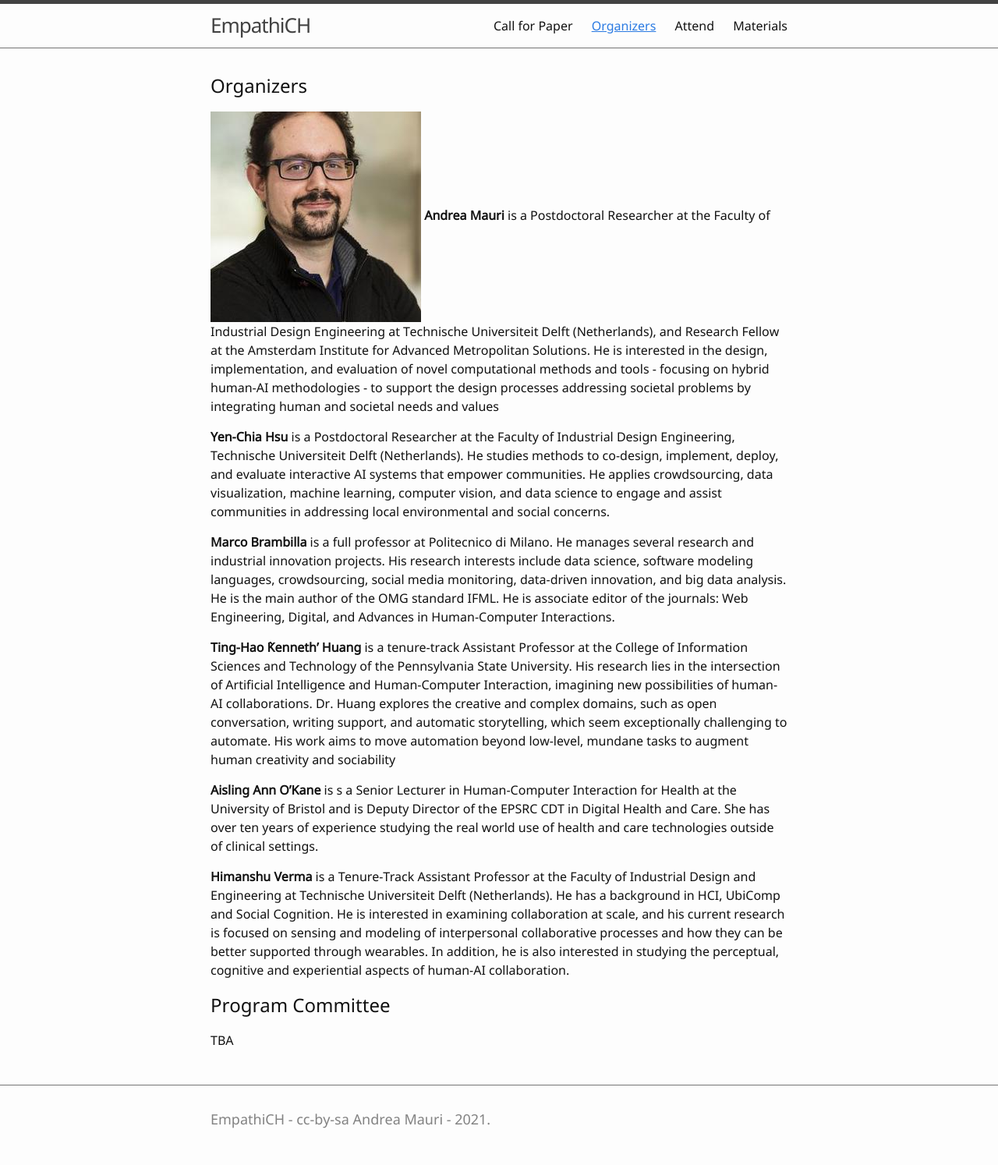
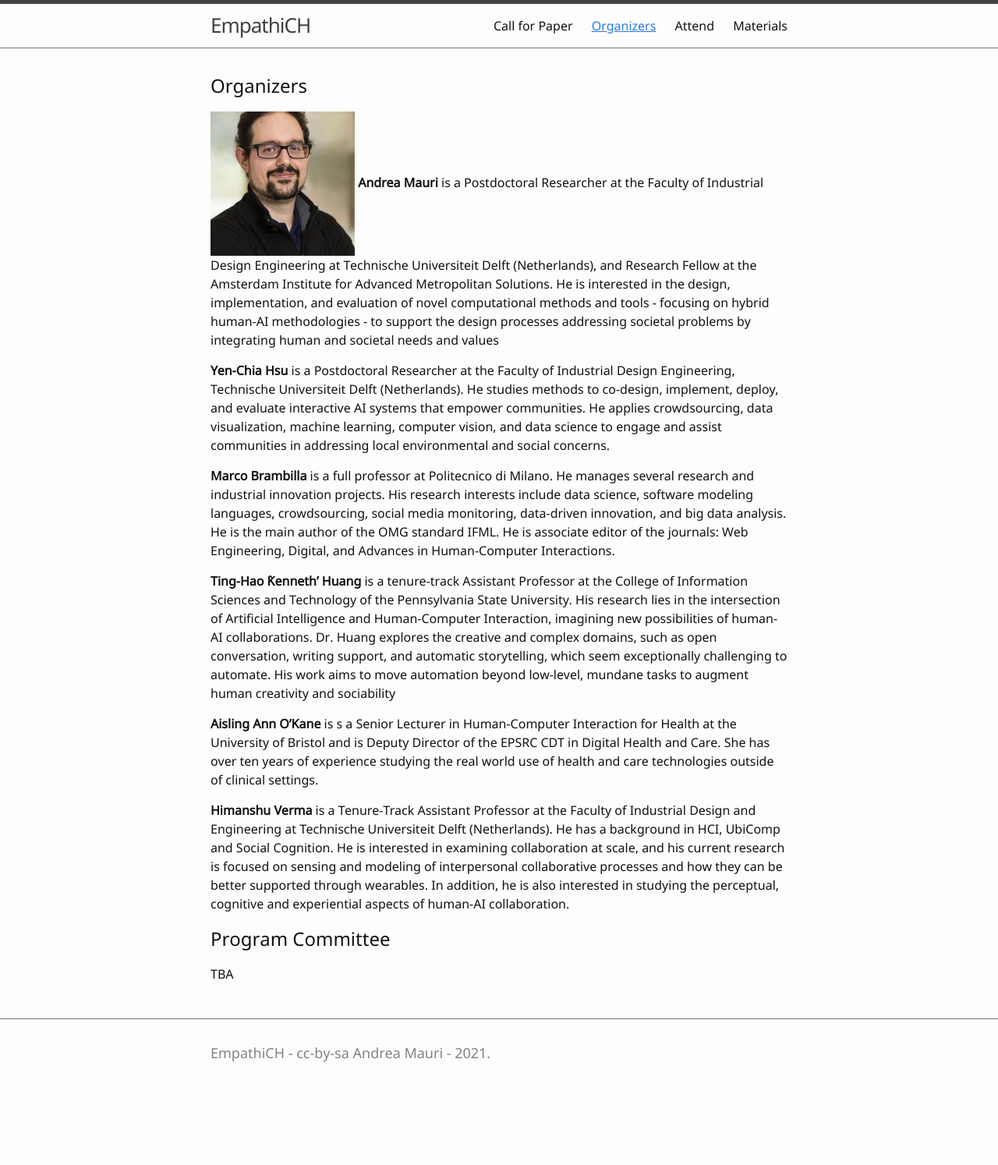
Before and after one commit to empathiCH/empathiCH.github.io, a Jekyll site: the page built from 1-organizers.md, in a window 1280 px wide. Shown: the whole page at 78% size. Built offline with Jekyll 4.4.1, drawn with Linux system fonts in a browser that asks for light colours; after the commit the page ends 1409 px from its top, so only the background shows below that.

Commit message:
adding pics

```diff
--- a/1-organizers.md
+++ b/1-organizers.md
@@ -5,7 +5,7 @@ nav: true
 
 ## Organizers
 
-![image](/images/andrea.jpg){: style="float: left"; height="25%"; width="25%"; margin-right: 10em;} **Andrea Mauri** is a Postdoctoral Researcher at the Faculty of Industrial Design Engineering at Technische Universiteit Delft (Netherlands), and Research Fellow at the Amsterdam Institute for Advanced Metropolitan Solutions. He is interested in the design, implementation, and evaluation of novel computational methods and tools - focusing on hybrid human-AI methodologies - to support the design processes addressing societal problems by integrating human and societal needs and values
+![image](/images/andrea.jpg){: style="float: left"; margin-right: 10em; height="25%" width="25%"} **Andrea Mauri** is a Postdoctoral Researcher at the Faculty of Industrial Design Engineering at Technische Universiteit Delft (Netherlands), and Research Fellow at the Amsterdam Institute for Advanced Metropolitan Solutions. He is interested in the design, implementation, and evaluation of novel computational methods and tools - focusing on hybrid human-AI methodologies - to support the design processes addressing societal problems by integrating human and societal needs and values
 
 **Yen-Chia Hsu** is a Postdoctoral Researcher at the Faculty of Industrial Design Engineering, Technische Universiteit Delft (Netherlands). He studies methods to co-design, implement, deploy, and evaluate interactive AI systems that empower communities. He applies crowdsourcing, data visualization, machine learning, computer vision, and data science to engage and assist communities in addressing local environmental and social concerns.
 
```
